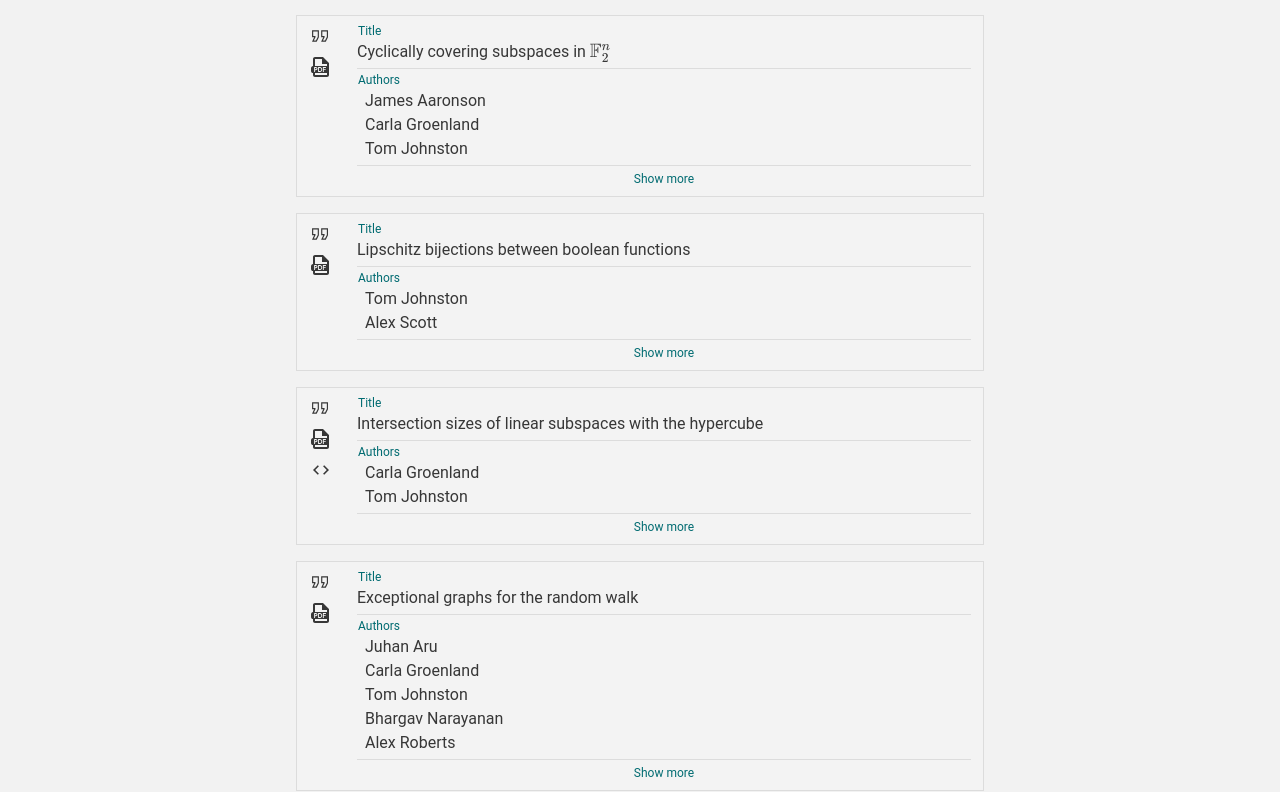
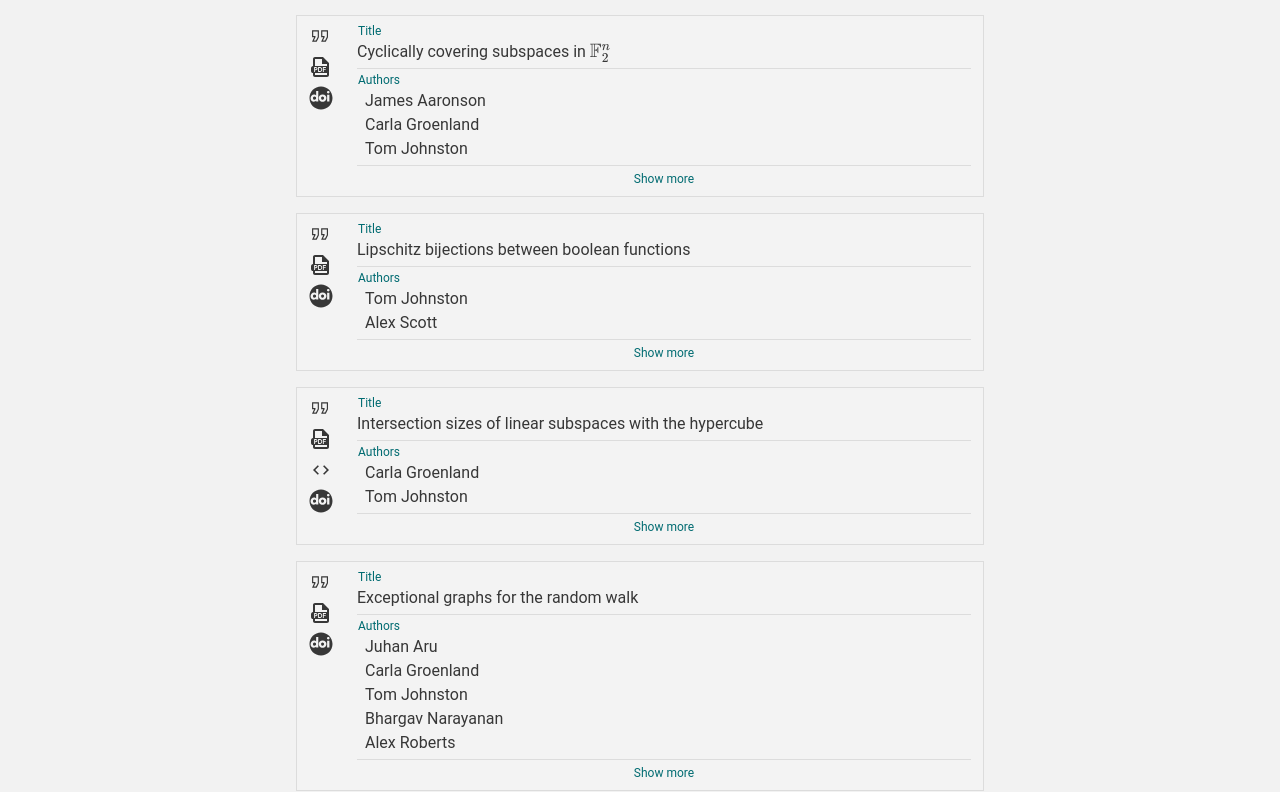
Before and after one commit to Tom-Johnston/Tom-Johnston.github.io, a Jekyll site: the page built from index.html, in a window 1280 px wide. Shown: the part 991-1783 px from the top of the page. Built offline with Jekyll 4.4.1, drawn with Linux system fonts in a browser that asks for light colours; nearby versions of some CDN libraries.

Commit message:
Add DOI links for published papers

```diff
--- a/_data/papers/exceptional-graphs-for-the-random-walk.yml
+++ b/_data/papers/exceptional-graphs-for-the-random-walk.yml
@@ -16,6 +16,7 @@
 pages: "2017&ndash;2027"
 arxiv: "1903.10613"
 year: "2020"
+doi: "10.1214/19-AIHP1026"
 pdf: "/papers/exceptional-graphs-for-the-random-walk.pdf"
 citation: "@article{aru2020exceptional,\n
   title={Exceptional graphs for the random walk},\n
--- a/_data/papers/intersection-sizes-of-linear-subspaces-with-the-hypercube.yml
+++ b/_data/papers/intersection-sizes-of-linear-subspaces-with-the-hypercube.yml
@@ -10,6 +10,7 @@
 pages: "105&ndash;142"
 arxiv: "1810.02729"
 year: 2020
+doi: "10.1016/j.jcta.2019.105142"
 pdf: "/papers/intersection-sizes-of-linear-subspaces-with-the-hypercube.pdf"
 citation: "@article{groenland2020intersection,\n
   title={Intersection sizes of linear subspaces with the hypercube},\n
--- a/_data/papers/lipschitz-bijections-between-boolean-functions.yml
+++ b/_data/papers/lipschitz-bijections-between-boolean-functions.yml
@@ -8,6 +8,7 @@
 journal: Combinatorics, Probability and Computing
 pages: "1&ndash;13"
 arxiv: "1812.09215"
+doi: "10.1017/S0963548320000541"
 year: 2020
 pdf: "/papers/lipschitz-bijections-between-boolean-functions.pdf"
 citation: "@article{johnstonlipschitz,\n
--- a/index.html
+++ b/index.html
@@ -38,6 +38,14 @@
               <path d="M9.92 15.68L6.24 12l3.68-3.68L8.8 7.2 4 12l4.8 4.8zm4.16 0L17.76 12l-3.68-3.68L15.2 7.2 20 12l-4.8 4.8z"/>
             </svg>
           </a>
+        {% endif %}
+        {% if paper.doi %}
+        <a href="https://doi.org/{{paper.doi}}" target="_blank">
+        <svg xmlns="http://www.w3.org/2000/svg" viewBox="0 0 24 24" class="icon">
+          <title>Digital Object Identifier</title>
+          <path d="M5.49 10.447c-.452 0-.87.328-1.16.668-.234.277-.351.702-.351 1.057 0 .354.133.748.367 1.024.286.34.593.574 1.048.574.41 0 .897-.172 1.178-.453.285-.28.522-.752.522-1.161 0-.405-.11-.89-.396-1.17-.285-.286-.804-.54-1.209-.54zm8.098.111c-.47 0-.852.185-1.146.554-.24.296-.36.633-.36 1.012 0 .383.12.723.36 1.02.294.368.676.553 1.146.553.418 0 .773-.15 1.062-.452.29-.306.435-.68.435-1.121 0-.437-.147-.806-.441-1.107a1.401 1.401 0 00-1.056-.459zM12 .5C5.649.5.5 5.649.5 12S5.649 23.5 12 23.5 23.5 18.351 23.5 12 18.351.5 12 .5zM9.272 15.514h-2.13v-.867c-.216.272-.725.549-.946.673a3.01 3.01 0 01-1.404.357 3.102 3.102 0 01-2.125-.8c-.741-.652-1.09-1.651-1.09-2.728 0-1.095.38-1.97 1.14-2.623.602-.52 1.34-.936 2.122-.936.455 0 1.017.04 1.417.234.23.11.642.37.886.623V4.88h2.13v10.635zm7.29-.98c-.708.816-1.7 1.224-2.974 1.224-1.28 0-2.274-.408-2.982-1.224-.585-.67-.877-1.493-.877-2.468 0-.88.295-1.658.884-2.338.713-.82 1.727-1.23 3.043-1.23 1.21 0 2.177.41 2.9 1.23.588.67.883 1.469.883 2.396 0 .937-.292 1.74-.877 2.41zm1.798-9.238c.249-.248.55-.372.904-.372.355 0 .656.124.905.372.248.244.372.543.372.898 0 .358-.124.662-.372.91a1.228 1.228 0 01-.905.366 1.23 1.23 0 01-.904-.372 1.243 1.243 0 01-.366-.904c0-.355.122-.654.366-.898zm2.036 10.213h-2.264V8.747h2.264z"/>
+        </svg>
+        </a>
         {% endif %}
     </div>
 
```
Also changed, not shown: images/doi.svg (added).
